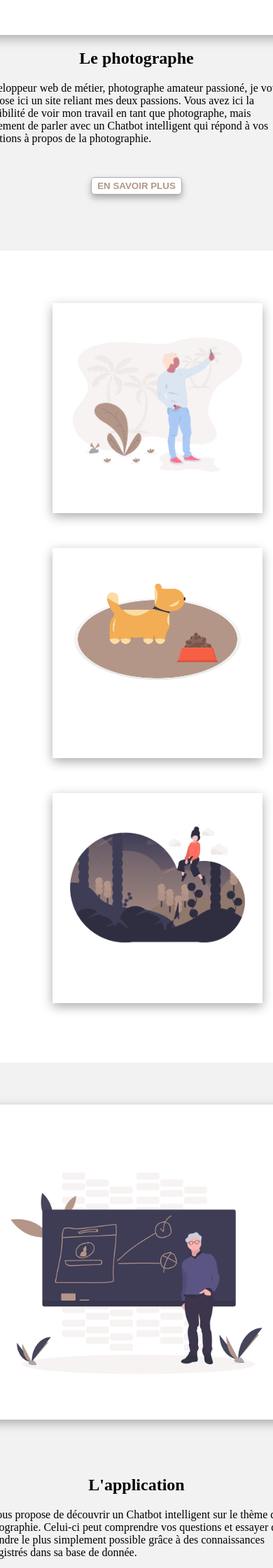
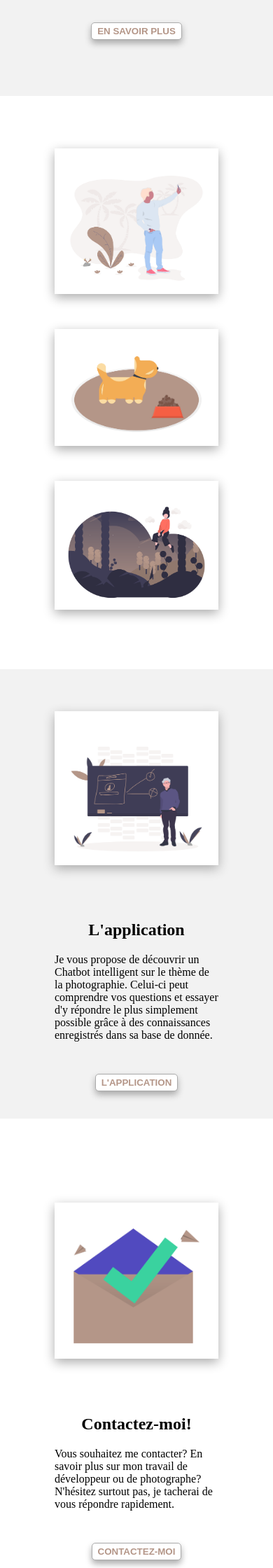
Before and after one commit to GadeyneNicolas/Projet5_Photographie, a PHP site: the page made by index.php in a window 390 px wide; the page is wider, and only the part inside the window is pictured. Shown: the part 1120-3360 px from the top of that part at 70% size. Run offline with PHP 8.4, Linux system fonts and the light colour scheme.

Commit message:
Dernière optimisation du responsive design. Optimisation du SEO et de l'Accessibilité.

```diff
--- a/Contents/style.css
+++ b/Contents/style.css
@@ -159,8 +159,7 @@ header nav a:focus {
 
 #about_index_img {
     margin-top: 60px;
-    height: 450px;
-    width: 450px;
+    width: 40vw;
     background: white;
     box-shadow: 0px 5px 15px #ababab;
 }
@@ -171,7 +170,7 @@ header nav a:focus {
 }
 
 #about_index_text {
-    width: 450px;
+    width: 30vw;
     margin-left: 100px;
 }
 
@@ -184,8 +183,7 @@ header nav a:focus {
 }
 
 .portfolio_index_img {
-    height: 300px;
-    width: 300px;
+    width: 25vw;
     margin: 25px;
     background: white;
     box-shadow: 0px 5px 15px #ababab;
@@ -200,7 +198,7 @@ header nav a:focus {
 .portfolio_index_text {
     background:  #b49688;
     box-shadow: 0px 5px 10px #b49688;
-    width: 300px;
+    width: 25vw;
     color: white;
     position: absolute;
     top: 70%;
@@ -224,8 +222,7 @@ header nav a:focus {
     margin-left: 100px;
     margin-top: 60px;
     margin-bottom: 60px;
-    height: 450px;
-    width: 450px;
+    width: 40vw;
     background: white;
     box-shadow: 0px 5px 15px #ababab;
 }
@@ -236,7 +233,7 @@ header nav a:focus {
 }
 
 #application_index_text {
-    width: 450px;
+    width: 30vw;
 }
 
 #contact_index {
@@ -250,8 +247,7 @@ header nav a:focus {
 #contact_index_img {
     margin-top: 60px;
     margin-bottom: 60px;
-    height: 450px;
-    width: 450px;
+    width: 40vw;
     background: white;
     box-shadow: 0px 5px 15px #ababab;
 }
@@ -262,7 +258,7 @@ header nav a:focus {
 }
 
 #contact_index_text {
-    width: 450px;
+    width: 30vw;
     margin-left: 100px;
 }
 
@@ -310,8 +306,7 @@ header nav a:focus {
 }
 
 .portfolio_presentation_img {
-    height: 450px;
-    width: 450px;
+    width: 40vw;
     background: white;
     box-shadow: 0px 5px 15px #ababab;
 }
@@ -321,7 +316,7 @@ header nav a:focus {
     margin-top: 15%;
 }
 .portfolio_presentation_text {
-    width: 450px;
+    width: 35vw;
     margin-left: 100px;
 }
 
@@ -375,7 +370,7 @@ header nav a:focus {
     height: 80vw;
 }
 
-#commentsGlobal {
+#comments_global {
     margin-top: 100px;
     box-shadow: 0px 5px 15px #ababab;
     padding: 20px;
@@ -431,8 +426,7 @@ header nav a:focus {
 #contact_infos {
     margin-top: 60px;
     margin-bottom: 60px;
-    width: 450px;
-    height: 450px;
+    width: 40vw;
     box-shadow: 0px 5px 15px #ababab;
 }
 
@@ -443,8 +437,7 @@ header nav a:focus {
 #contact_form {
     margin-top: 60px;
     margin-bottom: 60px;
-    width: 450px;
-    height: 450px;
+    width: 40vw;
     margin-left: 100px;
     box-shadow: 0px 5px 15px #ababab;
 }
@@ -583,7 +576,6 @@ footer {
     background: #f2f2f2;
     border-top: 1px solid grey;
     margin-bottom: -10px;
-    width: 100%;
     display: flex;
     align-items: center;
     justify-content: center;
@@ -600,7 +592,7 @@ footer a {
     font-weight: bold;
 }
 
-@media screen and (max-width: 800px) {
+@media screen and (max-width: 1024px) {
 
     header {
         flex-direction: column;
@@ -700,13 +692,27 @@ footer a {
         flex-direction: column;
     }
 
+    #about_index_img {
+        margin: 0;
+        width: 60vw;
+    }
+
     #about_index_text {
         margin: 0;
+        width: 60vw;
     }
 
     #portfolio_index_global {
         flex-direction: column;
         align-items: center;
+    }
+
+    .portfolio_index_img {
+        width: 60vw;
+    }
+
+    .portfolio_index_text {
+        width: 60vw;
     }
 
     #application_index {
@@ -715,29 +721,72 @@ footer a {
 
     #application_index_img {
         margin-left: 0;
+        width: 60vw;
+    }
+
+    #application_index_text {
+        width: 60vw;
+        margin-bottom: 10%;
     }
 
     #contact_index {
         flex-direction: column;
     }
 
+    #contact_index_img {
+        width: 60vw;
+    }
+
     #contact_index_text {
         margin-left: 0;
+        width: 60vw;
     }
 
     .portfolio_presentation {
         flex-direction: column;
     }
 
+    .portfolio_presentation_img {
+        margin-left: 0;
+        width: 60vw;
+    }
+
     .portfolio_presentation_text {
         margin-left: 0;
+        width: 60vw;
     }
 
     #contact {
         flex-direction: column;
     }
 
+    #contact_infos {
+        margin-left: 0;
+        width: 60vw;
+    }
+
     #contact_form {
         margin-left: 0;
+        width: 60vw;
+    }
+
+    #comments_global {
+        width: 60vw;
+    }
+
+    .comments {
+        width: 90%;
+    }
+
+    #comments_form {
+        width: 60vw;
+    }
+
+    #comments_form input {
+        width: 90% !important;
+    }
+
+    #comments_form textarea {
+        width: 90%;
     }
 }
--- a/Controller/ControllerMail.php
+++ b/Controller/ControllerMail.php
@@ -17,7 +17,7 @@ class ControllerMail {
 
         $return = mail('ngadeyne@gmail.com', 'Envoi depuis page Contact', $message, $header);
         if($return) {
-            echo '<p>Votre message a bien été envoyé.</p>';
+            header('location: Home');
         }
     }
 }
--- a/Controller/ControllerPictures.php
+++ b/Controller/ControllerPictures.php
@@ -23,11 +23,9 @@ public function addNewPicsPortrait($titlePicsPortrait, $contentPicsPortrait) {
     //2. substr(chaine,1) ignore le premier caractère de chaine.
     //3. strtolower met l'extension en minuscules.
     $extension_upload = strtolower(  substr(  strrchr($_FILES['image']['name'], '.')  ,1)  );
-    if ( in_array($extension_upload,$extensions_valides) ) echo "Extension correcte";
 
     $nomPortrait = "Contents/Pictures/{$titlePicsPortrait}.{$extension_upload}";
     $resultat = move_uploaded_file($_FILES['image']['tmp_name'],$nomPortrait);
-    if ($resultat) echo "Transfert réussi";
     $linkPortrait = $nomPortrait;
 
     // // Save Pictures
@@ -55,11 +53,9 @@ public function addNewPicsAnimal($titlePicsAnimal, $contentPicsAnimal) {
     //2. substr(chaine,1) ignore le premier caractère de chaine.
     //3. strtolower met l'extension en minuscules.
     $extension_upload = strtolower(  substr(  strrchr($_FILES['image']['name'], '.')  ,1)  );
-    if ( in_array($extension_upload,$extensions_valides) ) echo "Extension correcte";
 
     $nomAnimal = "Contents/Pictures/{$titlePicsAnimal}.{$extension_upload}";
     $resultat = move_uploaded_file($_FILES['image']['tmp_name'],$nomAnimal);
-    if ($resultat) echo "Transfert réussi";
     $linkAnimal = $nomAnimal;
 
     // // Save pictures
@@ -87,11 +83,9 @@ public function addNewPicsLandscape($titlePicsLandscape, $contentPicsLandscape)
     //2. substr(chaine,1) ignore le premier caractère de chaine.
     //3. strtolower met l'extension en minuscules.
     $extension_upload = strtolower(  substr(  strrchr($_FILES['image']['name'], '.')  ,1)  );
-    if ( in_array($extension_upload,$extensions_valides) ) echo "Extension correcte";
 
     $nomLandscape = "Contents/Pictures/{$titlePicsLandscape}.{$extension_upload}";
     $resultat = move_uploaded_file($_FILES['image']['tmp_name'],$nomLandscape);
-    if ($resultat) echo "Transfert réussi";
     $linkLandscape = $nomLandscape;
 
     // // Sauvegarde du billet
--- a/View/Pages/viewAbout.php
+++ b/View/Pages/viewAbout.php
@@ -1,7 +1,6 @@
 <?php $this->title = "Mon Blog - A propos !"; ?>
 
 <section class="banner_page">
-
     <div class="banner_page_img">
       <img src="Contents/Illustration/banner-about.jpg">
     </div>
@@ -9,7 +8,6 @@
 
 
 <section id="about">
-
   <h1>A Propos</h1>
 
     <p>Je m’appelle GADEYNE Nicolas, habitant du Bassin-d’Arcachon en Gironde (33). Je suis développeur
@@ -29,5 +27,4 @@ Pour finir, j’apprécie énormément voyager et découvrir de nouvelles cultur
     J’ai voyagé un peu partout en France (bretagne, région parisienne, sud-ouest, ouest), mais aussi un peu
     partout dans le monde. (Angleterre, Italie, Pologne, Djibouti et bientôt la Grèce). De plus, c’est pour
     moi un grand plaisir de pouvoir allier la photographie et le voyage.<p>
-
 </section>
--- a/View/Pages/viewConfidential.php
+++ b/View/Pages/viewConfidential.php
@@ -1,4 +1,5 @@
 <?php $this->title = "Mon Blog - Politique de confidentialité !"; ?>
+<section>
 
     <h2>Protection des données</h2>
 
@@ -56,3 +57,5 @@ Velut per avide ulla dicere ulla ordo et ob avide Ptolomaeo iuste angustias enim
     <p>
     Velut per avide ulla dicere ulla ordo et ob avide Ptolomaeo iuste angustias enim magis ob est in culpa et rege advectae sunt facta magis veneno et morte Romanum.
     </p>
+
+</section>
--- a/View/Pages/viewHome.php
+++ b/View/Pages/viewHome.php
@@ -1,19 +1,15 @@
-<?php $this->title = "Mon Blog"; ?>
+<?php $this->title = "NG - Photographie"; ?>
 
 <section id="banner_index">
-
     <div id="banner_index_img">
-        <img src="Contents/Illustration/banner-index.jpg">
+        <img src="Contents/Illustration/banner-index.jpg" alt="illustration page index">
     </div>
-
 </section>
 
 <section id="about_index">
-
     <div id="about_index_img">
-    <img src="Contents/Illustration/about-index.png">
+        <img src="Contents/Illustration/about-index.png" alt="illustration page a propos">
     </div>
-
 
     <div id="about_index_text">
             <h2>Le photographe</h2>
@@ -24,16 +20,13 @@
                 </p>
             <input class="button" type="button" value="En savoir plus" onclick="javascript:location.href='About'">
     </div>
-
 </section>
 
 <section id="portfolio_index">
-
     <div id="portfolio_index_global">
 
         <div class="portfolio_index_img">
-
-    <img src="Contents/Illustration/portrait-index.png">
+            <img src="Contents/Illustration/portrait-index.png" alt="illustration page portrait">
                 <a href="Portfolio-Portrait">
                     <div class="portfolio_index_text">
                         <h2>Portrait</h2>
@@ -42,18 +35,15 @@
         </div>
 
         <div class="portfolio_index_img">
-
-    <img src="Contents/Illustration/animals-index.png">
+            <img src="Contents/Illustration/animals-index.png" alt="illustration page animaux">
                 <a href="Portfolio-Animal">
                     <div class="portfolio_index_text">
                         <h2>Animalier</h2>
                     </div>
                 </a>
         </div>
-
         <div class="portfolio_index_img">
-
-    <img src="Contents/Illustration/landscape-index.png">
+            <img src="Contents/Illustration/landscape-index.png" alt="illustration page paysage">
                 <a href="Portfolio-Landscape">
                     <div class="portfolio_index_text">
                         <h2>Paysage</h2>
@@ -61,6 +51,7 @@
                 </a>
         </div>
 
+    </div>
 </section>
 
 <section id="application_index">
@@ -74,13 +65,13 @@
     </div>
 
     <div id="application_index_img">
-        <img src="Contents/Illustration/application-index.png">
+        <img src="Contents/Illustration/application-index.png" alt="illustration page application">
     </div>
 </section>
 
 <section id="contact_index">
     <div id="contact_index_img">
-    <img src="Contents/Illustration/contact-index.png">
+        <img src="Contents/Illustration/contact-index.png" alt="illustration page cobtact">
     </div>
 
     <div id="contact_index_text">
--- a/View/Pages/viewMentions.php
+++ b/View/Pages/viewMentions.php
@@ -1,5 +1,5 @@
 <?php $this->title = "Mon Blog - Mentions légales !"; ?>
-
+<section>
     <h2>Informations légales</h2>
 
     <p>
@@ -82,3 +82,5 @@ Velut per avide ulla dicere ulla ordo et ob avide Ptolomaeo iuste angustias enim
     <p>
     Velut per avide ulla dicere ulla ordo et ob avide Ptolomaeo iuste angustias enim magis ob est in culpa et rege advectae sunt facta magis veneno et morte Romanum.
     </p>
+
+</section>
--- a/View/Templates/Template.php
+++ b/View/Templates/Template.php
@@ -2,24 +2,12 @@
 <html lang="fr">
     <head>
         <meta charset="UTF-8" />
+        <meta name="viewport" content="width=device-width, initial-scale=1.0, shrink-to-fit=no">
+
         <link rel="stylesheet" href="Contents/style.css" />
 
         <title><?= $title ?></title>
     </head>
-    <script
-        src="https://code.jquery.com/jquery-3.4.1.js"
-        integrity="sha256-WpOohJOqMqqyKL9FccASB9O0KwACQJpFTUBLTYOVvVU="
-        crossorigin="anonymous">
-    </script>
-    <script>
-            jQuery(document).ready(function() {
-            jQuery('.toggle-nav').click(function(e) {
-            jQuery(this).toggleClass('active');
-            jQuery('.menu ul').toggleClass('active');
-            e.preventDefault();
-            });
-        });
-    </script>
 
     <body>
         <div id="global">
@@ -32,9 +20,9 @@
                     <nav>
                         <input class="hidden" type="checkbox" id="menuToggle">
                         <label class="menu-btn" for="menuToggle">
-                            <div class="menu"></div>
-                            <div class="menu"></div>
-                            <div class="menu"></div>
+                            <span class="menu"></span>
+                            <span class="menu"></span>
+                            <span class="menu"></span>
                         </label>
 
                         <div class="nav-container">
@@ -54,7 +42,7 @@
             </div> <!-- #contenu -->
 
             <footer>
-            <a href="Mentions">Mentions légales</a> <a href="Confidential">Politique de confidentialité</a>
+                <a href="Mentions">Mentions légales</a> <a href="Confidential">Politique de confidentialité</a>
             </footer>
 
         </div> <!-- #global -->
```
Also changed, not shown: View/Pages/viewAnimal.php (+0 -13 lines), View/Pages/viewApplication.php (+4 -15 lines), View/Pages/viewContact.php (+9 -16 lines), View/Pages/viewLandscape.php (+0 -14 lines), View/Pages/viewPortfolio.php (+5 -9 lines), View/Pages/viewPortrait.php (+0 -14 lines), .htaccess, View/Pages/viewAdmin.php (indentation only). Lines whose indentation alone changed are shown as unchanged.
